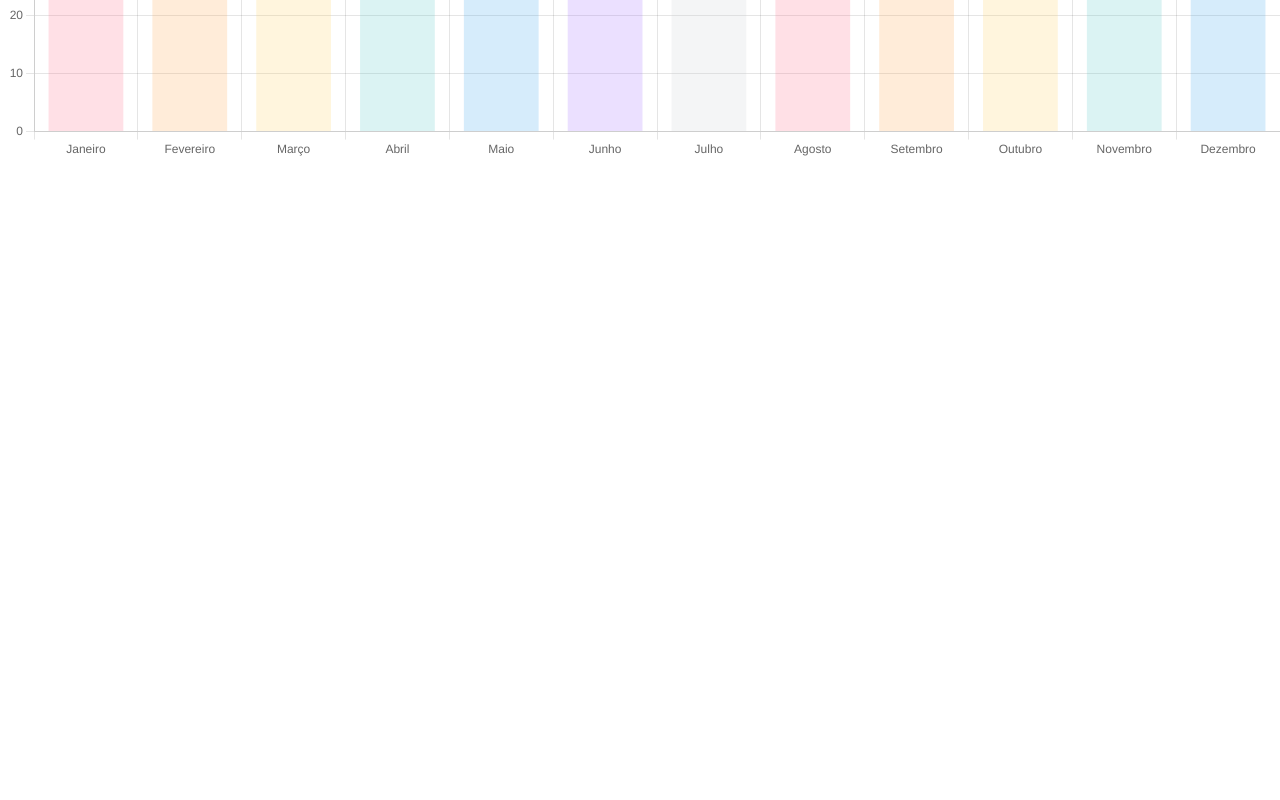
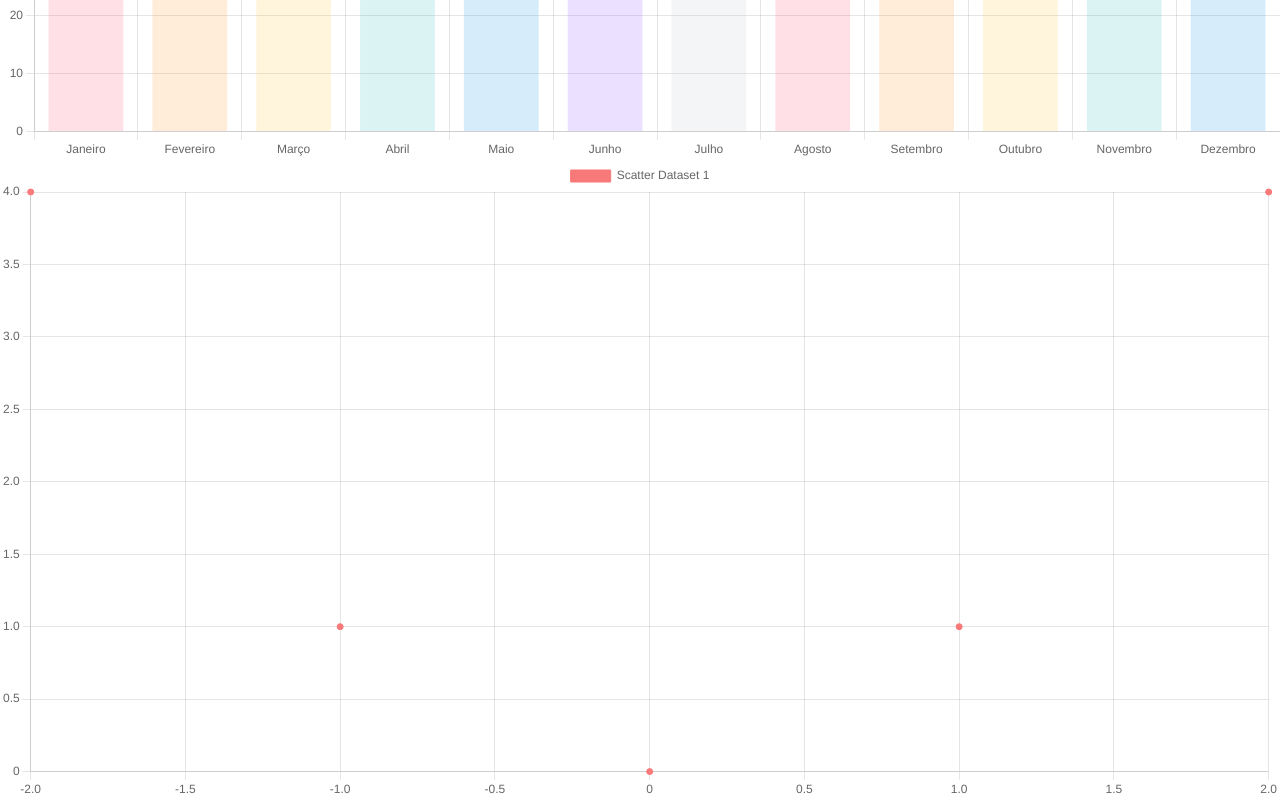
Before and after one commit to viniciusteske/my-vue-app, a Vue app: page / in a window 1280 px wide. Shown: the part 632-1432 px from the top of the page. Before the commit the page ends 800 px from the top, so only its background shows below. Built offline with nearby package versions, Linux system fonts and the light colour scheme.

Commit message:
Teste Scatter

```diff
--- a/src/App.vue
+++ b/src/App.vue
@@ -15,6 +15,9 @@
     <BarChart
         v-if="activePage == 0"
     />
+    <ScatterChart
+        v-if="activePage == 0"
+    />
 </template>
 
 <script>
@@ -22,13 +25,15 @@ import PageViewer from './components/PageViewer.vue';
 import NavBar from './components/NavBar.vue';
 import CreatePage from './components/CreatePage.vue';
 import BarChart from './components/BarChart.vue';
+import ScatterChart from './components/ScatterChart.vue';
 
 export default {
     components: {
         PageViewer,
         NavBar,
         CreatePage,
-        BarChart
+        BarChart,
+        ScatterChart
     },
     created() {
         this.getPages();
--- /dev/null
+++ b/src/components/ScatterChart.vue
@@ -0,0 +1,62 @@
+<template>
+    <Scatter :data="data" :options="options"/>
+  </template>
+
+  <script lang="ts">
+  import {
+    Chart as ChartJS,
+    LinearScale,
+    PointElement,
+    LineElement,
+    Tooltip,
+    Legend
+  } from 'chart.js'
+  import { Scatter } from 'vue-chartjs'
+
+  ChartJS.register(LinearScale, PointElement, LineElement, Tooltip, Legend)
+
+  export default {
+    name: 'ScatterChart',
+    components: {
+      Scatter
+    },
+    data() {
+      return {
+        data: {
+          datasets: [
+          {
+            label: 'Scatter Dataset 1',
+            fill: false,
+            borderColor: '#f87979',
+            backgroundColor: '#f87979',
+            data: [
+              {
+                x: -2,
+                y: 4
+              },
+              {
+                x: -1,
+                y: 1
+              },
+              {
+                x: 0,
+                y: 0
+              },
+              {
+                x: 1,
+                y: 1
+              },
+              {
+                x: 2,
+                y: 4
+              }
+            ]
+          }]
+        },
+        options: {
+          responsive: true
+        }
+      };
+    }
+  }
+  </script>
```
